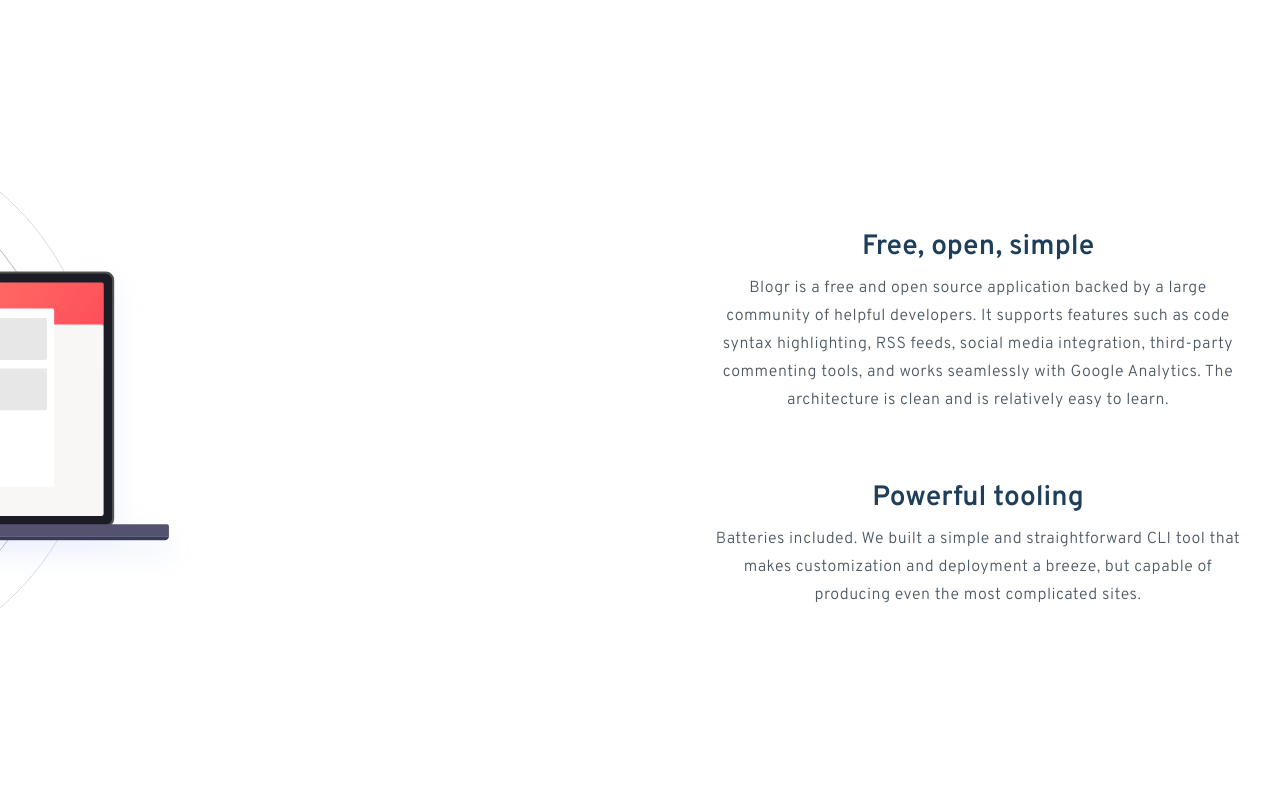
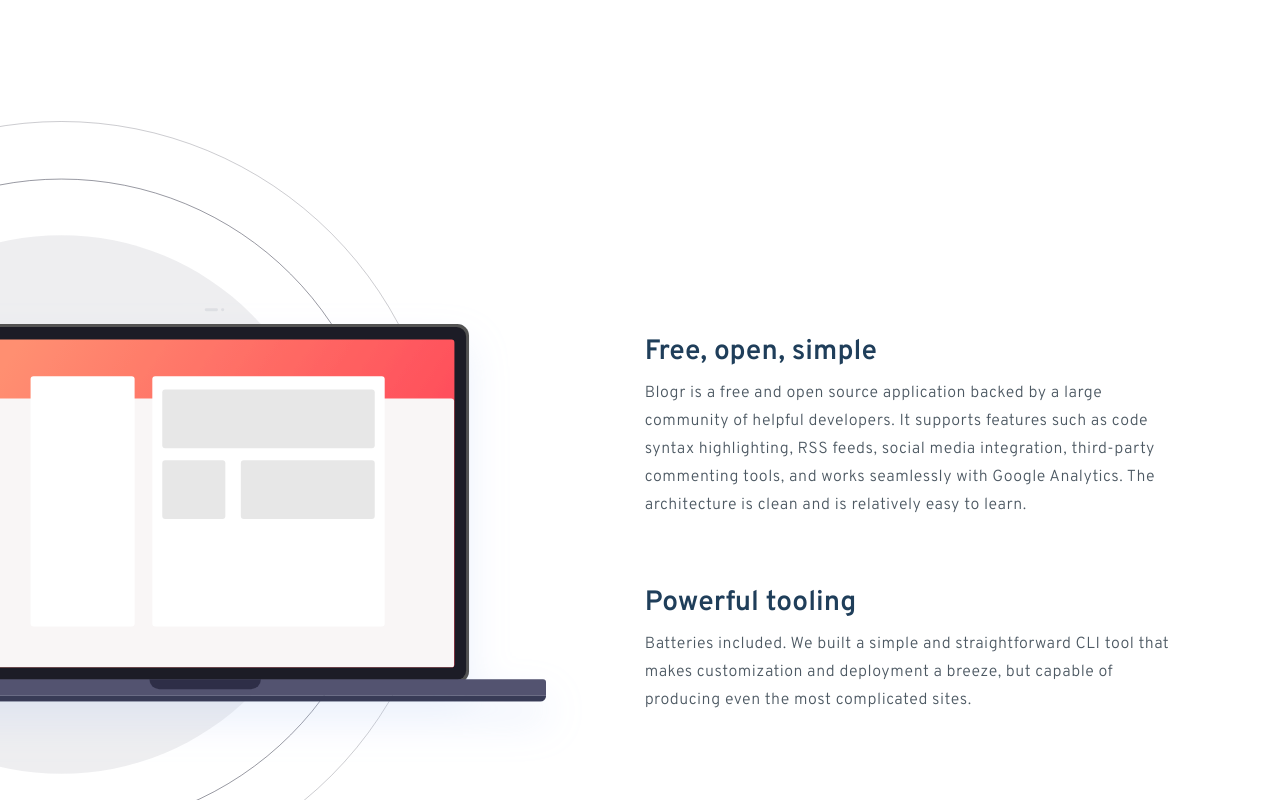
Before and after one commit to sheikhfarook/blogr-landing-page, a React (Vite) app: page / in a window 1280 px wide. Shown: the part 1280-2080 px from the top of the page. Built offline with nearby package versions, Linux system fonts and the light colour scheme.

Commit message:
complete all device responsive

```diff
--- a/src/components/main/tool.jsx
+++ b/src/components/main/tool.jsx
@@ -16,11 +16,17 @@ const Tool = () => {
   ];
   return (
     <div className="mt-[10rem] max-sm:mt-[5rem] max-sm:mb-[-10rem]">
-      <div className="relative flex justify-evenly items-center max-sm:flex-col">
-        <div className="relative right-[30rem]">
+      <div
+        className="lg:relative flex justify-evenly items-center max-sm:flex-col md:flex-col
+      lg:flex-row 2xl:m-auto 2xl:justify-around ">
+        <div className="lg:relative lg:right-[12rem] xl:right-[23.5rem] 2xl:right-0">
           <img
-            className="w-[950px]
-             max-sm:hidden"
+            className="lg:w-[950px]
+             max-sm:hidden
+             md:w-[600px] md:m-auto md:justify-center
+             lg:ml-20
+             xl:ml-0
+             "
             src={laptop}
             alt=""
           />
@@ -30,19 +36,22 @@ const Tool = () => {
           {future?.map((topics, index) => (
             <div
               key={topics?.id}
-              className={` ${
+              className={`lg:mr-10 xl:ml-[-24rem] 2xl:ml-0 ${
                 index === 0 ? "mt-[7rem] " : index === 1 ? "mt-14 " : 0
               }`}>
               <div
-                className="h-[41px] w-[540px] text-[#1f3e5a] font-overpass
-              text-[28px] font-[600] leading-[28px]
-               max-sm:w-[318px] max-sm:h-[66px] max-sm:text-center max-sm:m-auto  ">
+                className="h-[41px] text-[#1f3e5a] font-overpass
+               font-[600] leading-[28px]
+               max-sm:w-[318px] max-sm:h-[66px] max-sm:text-center max-sm:m-auto
+                md:text-center lg:text-left lg:w-[400px] lg:text-[20px]
+                 xl:text-[28px] xl:w-[540px]">
                 {topics?.headline}
               </div>
               <div
-                className="w-[540px] h-[154px] text-[#4c5862] font-overpass
+                className=" h-[154px] text-[#4c5862] font-overpass
               text-[16px] font-[300] leading-[28px] tracking-[0.5px]
-               max-sm:w-[318px] max-sm:h-[252px] max-sm:text-center">
+               max-sm:w-[318px] max-sm:h-[252px] max-sm:text-center md:text-center md:w-[600px]
+               lg:text-left lg:w-[400px] xl:w-[540px]">
                 {topics?.para}
               </div>
             </div>
```
